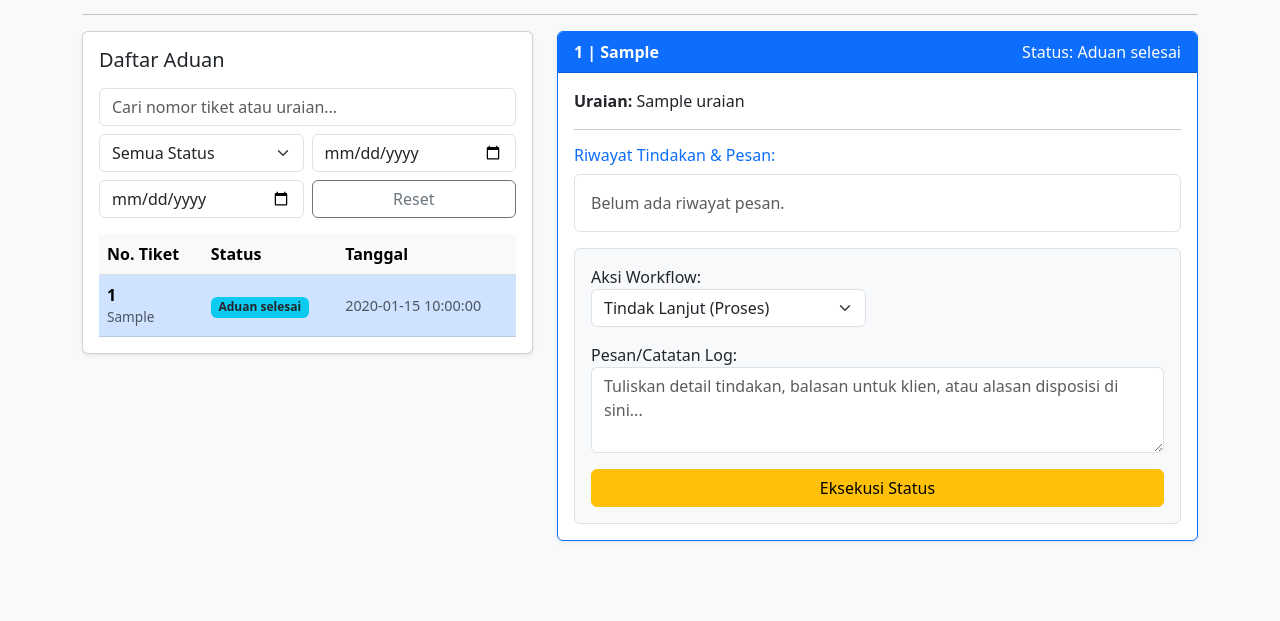
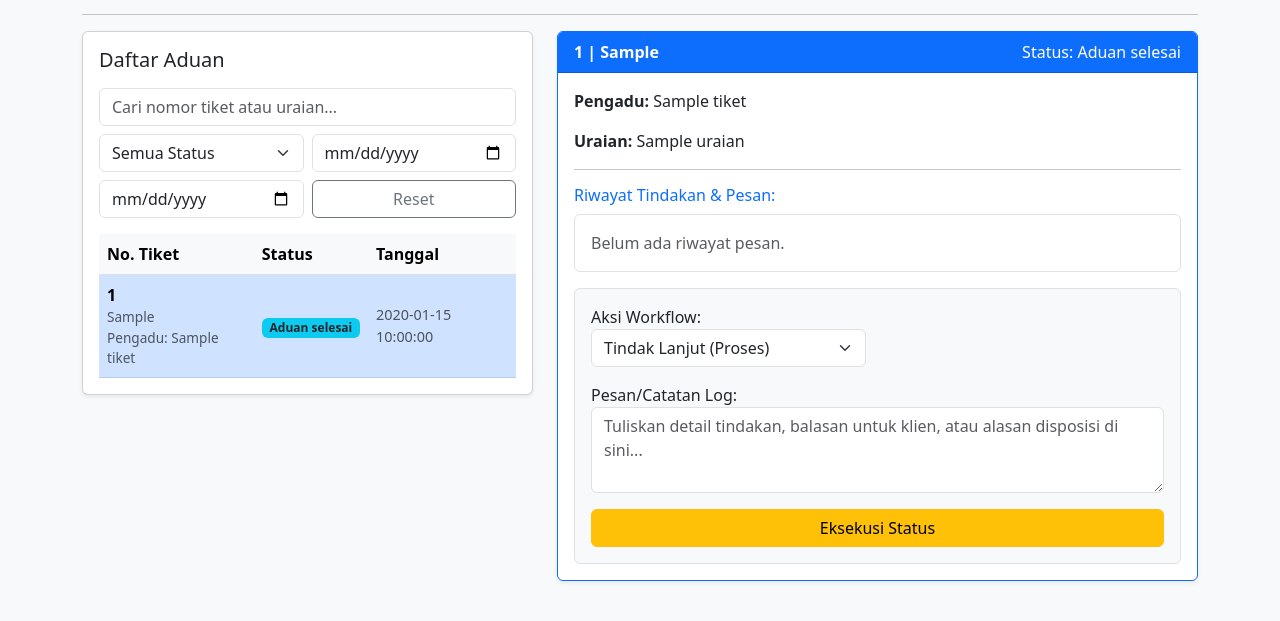
Before and after one commit to azharkhairaa/oop-workflow, a Flask app: template templates/admin_dashboard.html in a window 1280 px wide. Shown: the part 120-741 px from the top of the page. Run offline with Flask 3, Linux system fonts and the light colour scheme; the template is opened without the code that fills it: most values are stand-ins (such as "Sample title", 1, 10 or a date in 2020).

Commit message:
fix: bug

```diff
--- a/app.py
+++ b/app.py
@@ -139,6 +139,8 @@ def admin_dashboard():
 
         if is_role_ticket or is_disposisi_masuk or is_disposisi_keluar:
             t["riwayat_pesan"] = logs
+            reporter = db.get_user_by_id(t.get("ticket_by_user_id"))
+            t["pengadu_nama"] = reporter.nama if reporter else "-"
             tiket_terkait.append(t)
 
     return render_template("admin_dashboard.html", tiket_terkait=tiket_terkait)
--- a/templates/admin_dashboard.html
+++ b/templates/admin_dashboard.html
@@ -19,7 +19,7 @@
                             <option value="">Semua Status</option>
                             <option value="Aduan Masuk">Aduan Masuk</option>
                             <option value="Diproses">Diproses</option>
-                            <option value="Menunggu tanggapan Anda">Menunggu tanggapan Anda</option>
+                            <option value="Menunggu tanggapan Pelanggan">Menunggu tanggapan Pelanggan</option>
                             <option value="Disposisi">Disposisi</option>
                             <option value="Aduan selesai">Aduan selesai</option>
                         </select>
@@ -49,11 +49,14 @@
                             <tr class="ticket-row" data-ticket-number="{{ tiket.ticket_number }}"
                                 data-status="{{ tiket.status }}" data-kategori="{{ tiket.jenis_pengaduan }}"
                                 data-uraian="{{ tiket.uraian }}" data-created-at="{{ tiket.created_at }}"
+                                data-pengadu-nama="{{ tiket.pengadu_nama }}"
                                 data-logs='{{ tiket.riwayat_pesan | tojson }}'>
                                 <td>
                                     <div class="fw-bold">{{ tiket.ticket_number }}</div>
                                     <div class="text-muted" style="font-size: 0.85rem;">{{ tiket.jenis_pengaduan }}
                                     </div>
+                                    <div class="text-muted" style="font-size: 0.85rem;">Pengadu: {{ tiket.pengadu_nama
+                                        }}</div>
                                 </td>
                                 <td><span class="badge bg-info text-dark">{{ tiket.status }}</span></td>
                                 <td class="text-muted" style="font-size: 0.9rem;">{{ tiket.created_at }}</td>
@@ -80,6 +83,7 @@
                 <div id="detail-empty" class="text-muted">Belum ada tiket yang dipilih.</div>
 
                 <div id="detail-content" class="d-none">
+                    <p><strong>Pengadu:</strong> <span id="detail-pengadu"></span></p>
                     <p><strong>Uraian:</strong> <span id="detail-uraian"></span></p>
 
                     <hr>
@@ -135,6 +139,7 @@
     const detailTitle = document.getElementById('detail-title');
     const detailStatus = document.getElementById('detail-status');
     const detailUraian = document.getElementById('detail-uraian');
+    const detailPengadu = document.getElementById('detail-pengadu');
     const detailLogs = document.getElementById('detail-logs');
     const detailTicketNumber = document.getElementById('detail-ticket-number');
     const detailCurrentStatus = document.getElementById('detail-current-status');
@@ -171,10 +176,12 @@
         const status = row.dataset.status || '-';
         const kategori = row.dataset.kategori || '-';
         const uraian = row.dataset.uraian || '-';
+        const pengadu = row.dataset.pengaduNama || '-';
         const logs = row.dataset.logs ? JSON.parse(row.dataset.logs) : [];
 
         detailTitle.textContent = `${ticketNumber} | ${kategori}`;
         detailStatus.textContent = `Status: ${status}`;
+        detailPengadu.textContent = pengadu;
         detailUraian.textContent = uraian;
         detailTicketNumber.value = ticketNumber;
         detailCurrentStatus.value = status;
--- a/templates/client_dashboard.html
+++ b/templates/client_dashboard.html
@@ -153,7 +153,7 @@
 
         renderClientLogs(logs);
 
-        if (status === 'Menunggu tanggapan Anda') {
+        if (status === 'Menunggu tanggapan Anda' || status === 'Menunggu tanggapan Pelanggan') {
             replyForm.classList.remove('d-none');
         } else {
             replyForm.classList.add('d-none');
```
Also changed, not shown: database.py (+7 -0 lines).
